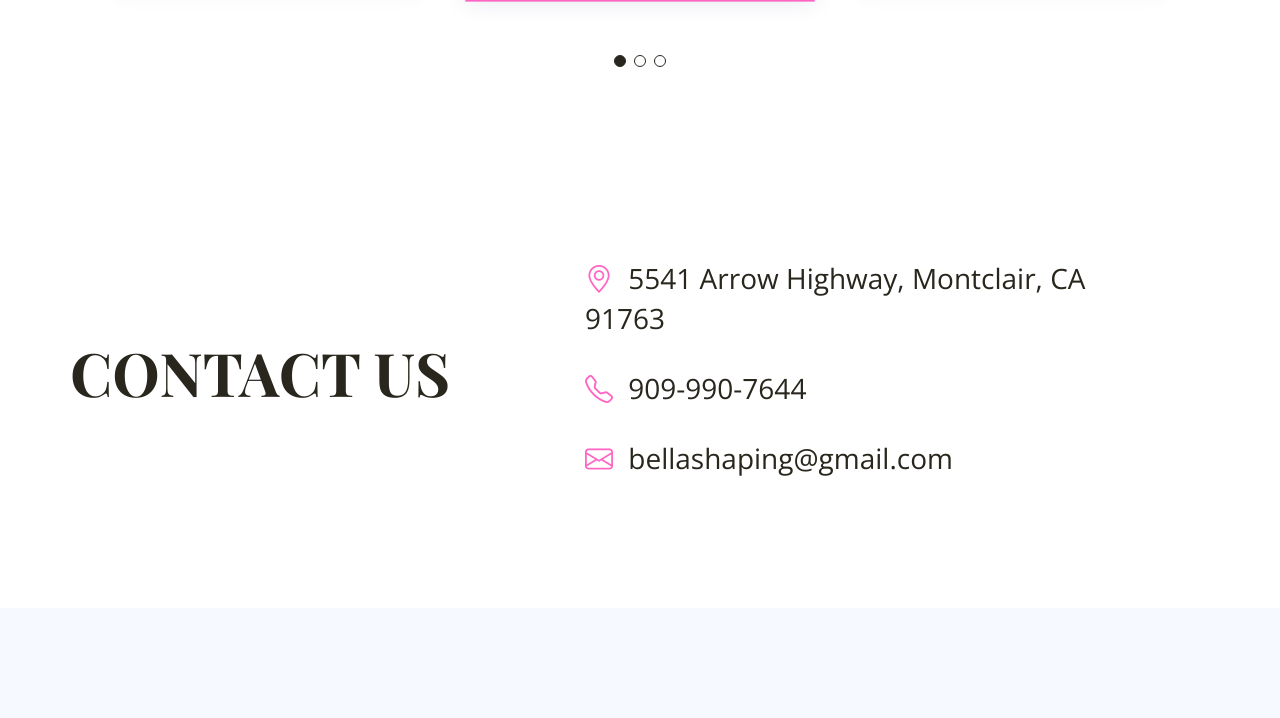
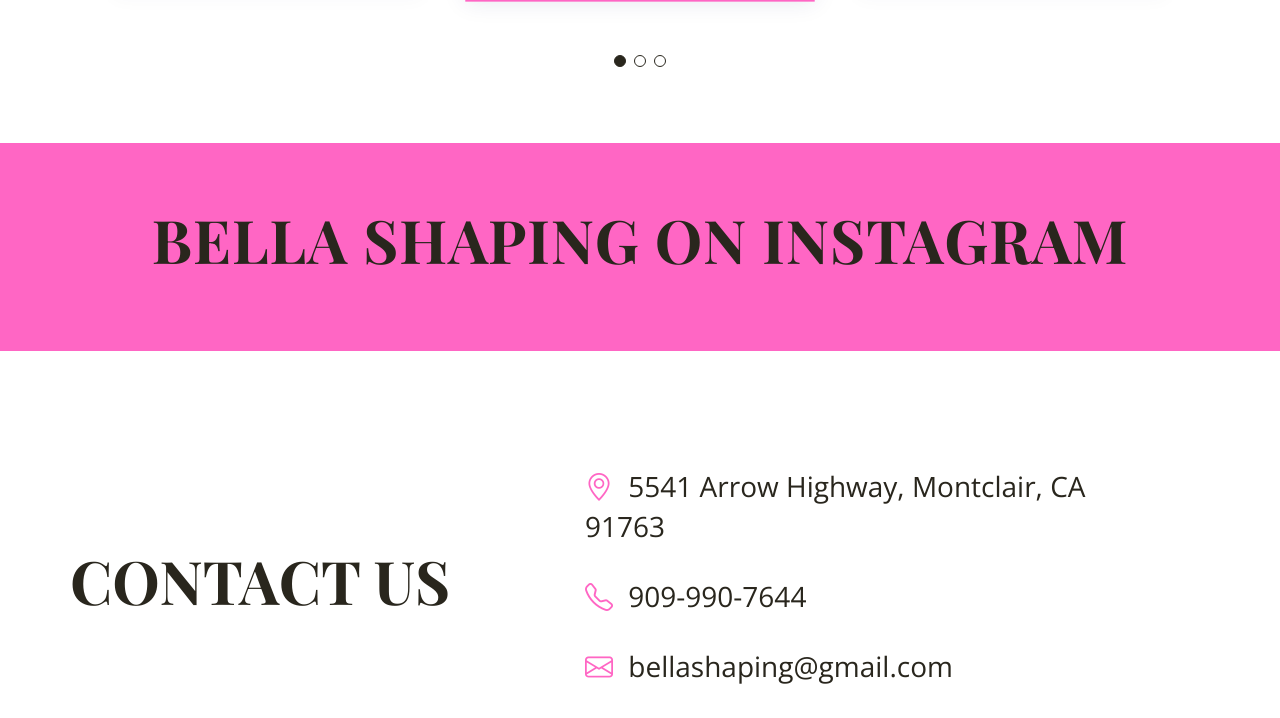
Before and after one commit to ieyasu06/bellashaping, a PHP site: page / in a window 1280 px wide. Shown: the part 4732-5450 px from the top of the page. Run offline with PHP 8.4, Linux system fonts and the light colour scheme; some web fonts are replaced.

Commit message:
Update index.php
fix instafeed

```diff
--- a/index.php
+++ b/index.php
@@ -448,7 +448,7 @@
     </section><!-- End Testimonials Section -->
 
 
-<!--     <section id="instagram" class="instagram">
+    <section id="instagram" class="instagram">
 
       <div class="container" data-aos="fade-up">
 
@@ -458,7 +458,7 @@
         <div  id="instafeed" class="row gy-4" data-aos="fade-up" data-aos-delay="200"></div>
 
       </div>
-    </section> -->
+    </section>
 
 
     <!-- ======= About Section ======= -->
```
